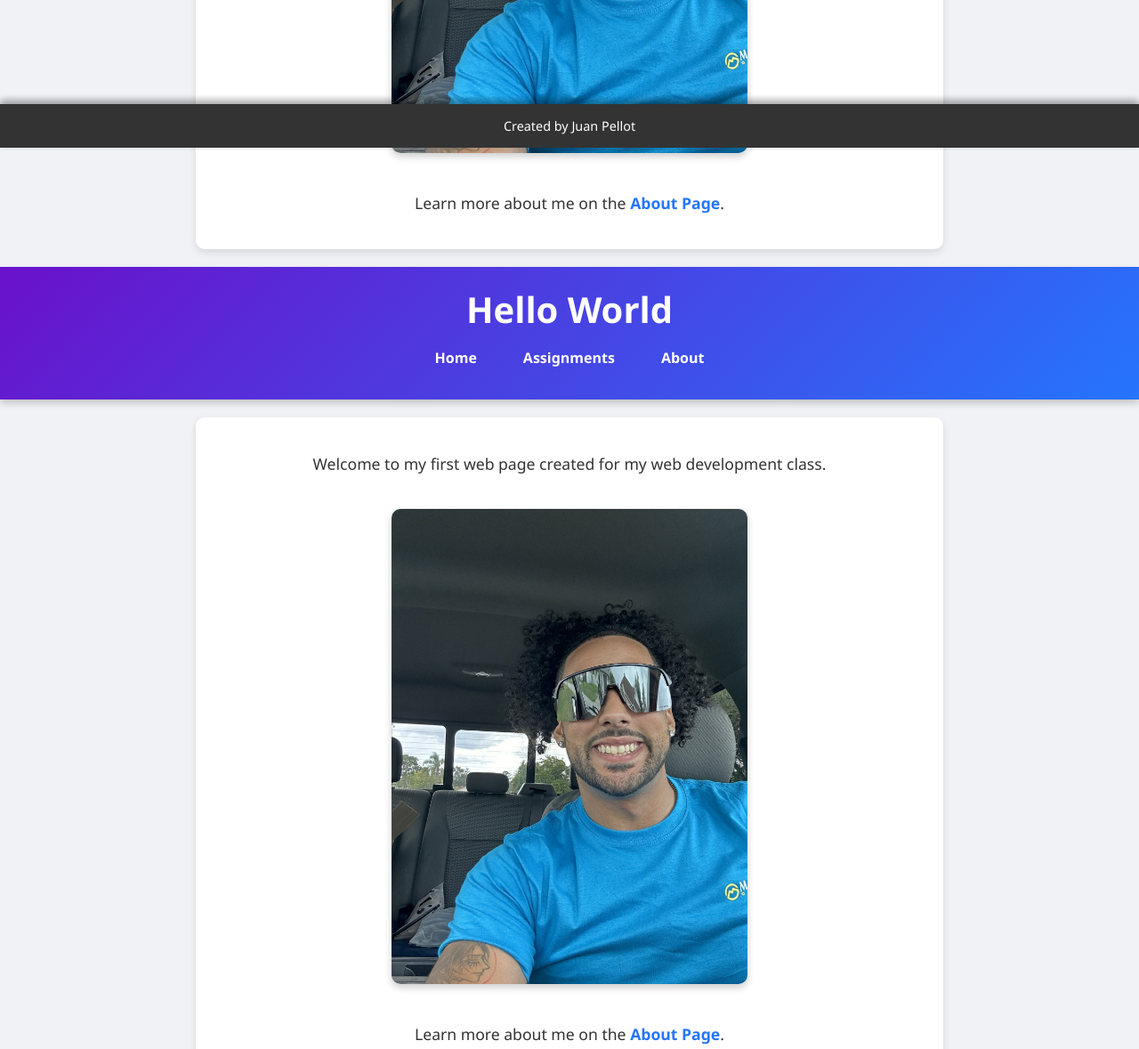
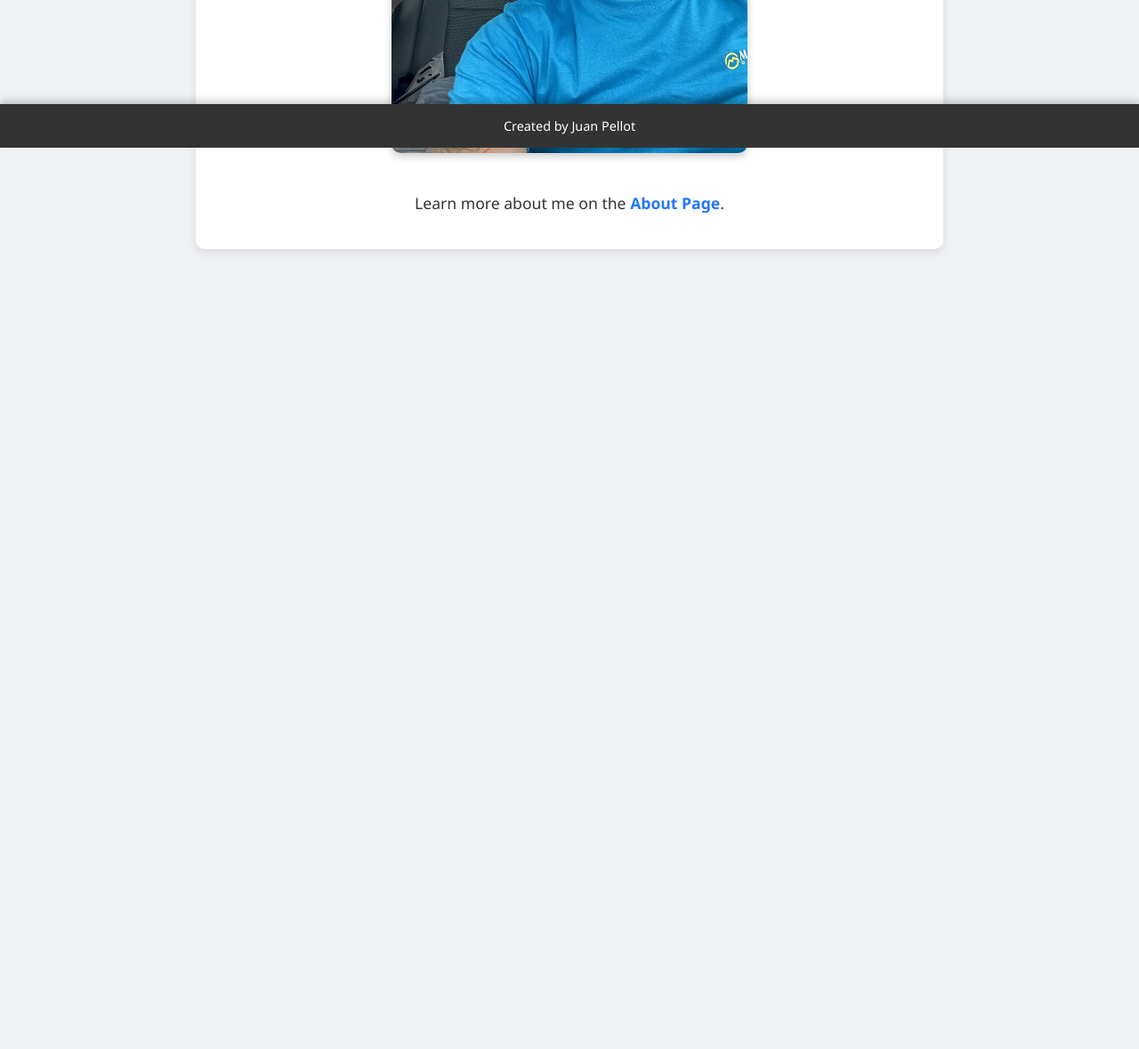
Before and after one commit to JuanPellot/COP4813_Juan.Pellot, a plain HTML site: page index.html in a window 1280 px wide. Shown: the part 634-1813 px from the top of the page at 89% size. After the commit the page ends 934 px from the top, so only its background shows below. Drawn offline with Linux system fonts and the light colour scheme.

Commit message:
Update index.html

```diff
--- a/index.html
+++ b/index.html
@@ -140,145 +140,5 @@
 
 </body>
 </html>
-<!DOCTYPE html>
-<html lang="en">
-<head>
-    <meta charset="UTF-8">
-    <meta http-equiv="X-UA-Compatible" content="IE=edge">
-    <meta name="viewport" content="width=device-width, initial-scale=1.0">
-    <title>Hello World Webpage</title>
-    <style>
-        body {
-            font-family: 'Segoe UI', Tahoma, Geneva, Verdana, sans-serif;
-            margin: 0;
-            padding: 0;
-            background-color: #f0f2f5;
-            color: #333;
-        }
-
-        header {
-            background: linear-gradient(135deg, #6a11cb 0%, #2575fc 100%);
-            color: #fff;
-            padding: 20px 0;
-            text-align: center;
-            box-shadow: 0 4px 8px rgba(0, 0, 0, 0.2);
-            position: relative;
-        }
-
-        header h1 {
-            margin: 0;
-            font-size: 2.5em;
-            font-weight: 700;
-        }
-
-        /* Navigation Bar Styling */
-        nav {
-            margin-top: 10px;
-        }
-
-        nav ul {
-            list-style: none;
-            padding: 0;
-            display: flex;
-            justify-content: center;
-            gap: 20px;
-        }
-
-        nav ul li {
-            display: inline;
-        }
-
-        nav a {
-            color: #fff;
-            text-decoration: none;
-            font-weight: bold;
-            padding: 8px 16px;
-            transition: background-color 0.3s ease;
-            border-radius: 5px;
-        }
-
-        nav a:hover {
-            background-color: rgba(255, 255, 255, 0.2);
-        }
-
-        main {
-            max-width: 800px;
-            margin: 20px auto;
-            padding: 20px;
-            background-color: #fff;
-            border-radius: 10px;
-            box-shadow: 0 4px 10px rgba(0, 0, 0, 0.1);
-            text-align: center;
-        }
-
-        img {
-            width: 100%;
-            max-width: 400px;
-            height: auto;
-            margin: 20px 0;
-            border-radius: 10px;
-            box-shadow: 0 4px 8px rgba(0, 0, 0, 0.2);
-        }
-
-        p {
-            font-size: 1.1em;
-            line-height: 1.6;
-        }
-
-        a {
-            color: #2575fc;
-            text-decoration: none;
-            font-weight: bold;
-            transition: color 0.3s ease;
-        }
-
-        a:hover {
-            color: #6a11cb;
-        }
-
-        footer {
-            background-color: #333;
-            color: #fff;
-            padding: 15px 0;
-            font-size: 0.9em;
-            position: fixed;
-            width: 100%;
-            bottom: 0;
-            text-align: center;
-            box-shadow: 0 -4px 8px rgba(0, 0, 0, 0.2);
-        }
-    </style>
-</head>
-<body>
-
-    <!-- Header Section -->
-    <header>
-        <h1>Hello World</h1>
-        <!-- Navigation Bar -->
-        <nav>
-            <ul>
-                <li><a href="index.html">Home</a></li>
-                <li><a href="assignments.html">Assignments</a></li>
-                <li><a href="about.html">About</a></li>
-            </ul>
-        </nav>
-    </header>
-
-    <!-- Main Content Section -->
-    <main>
-        <p>Welcome to my first web page created for my web development class.</p>
-
-        <!-- Image Section -->
-        <img src="JP1.jpg" alt="Selfie">
-
-        <!-- Link to Another Page -->
-        <p>Learn more about me on the <a href="about.html">About Page</a>.</p>
-    </main>
-
-    <!-- Footer Section -->
-    <footer>
-        Created by Juan Pellot
-    </footer>
-
 </body>
 </html>
```
